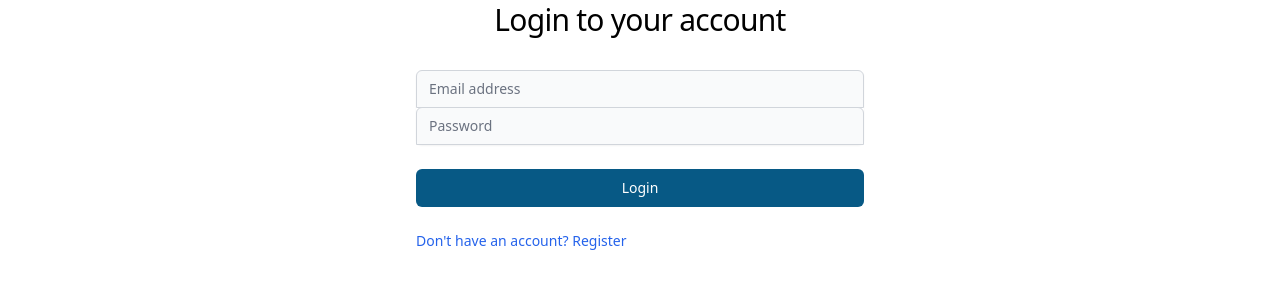
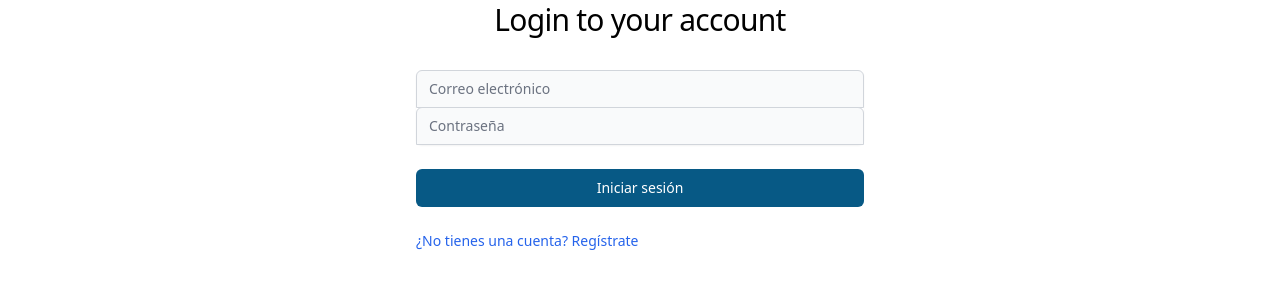
Before and after one commit to BabakHemmatian/AI-creativity-Spanish, a React (Create React App) app in the folder frontend/: page /login in a window 1280 px wide. Shown: the part 136-424 px from the top of the page. Built offline with nearby package versions, Linux system fonts and the light colour scheme; no server answers.

Commit message:
Translate login form text to Spanish

```diff
--- a/frontend/src/components/accounts/Login.js
+++ b/frontend/src/components/accounts/Login.js
@@ -27,7 +27,7 @@ export default function Login() {
       await login(email, password);
       navigate("/");
     } catch (e) {
-      setError("Failed to login");
+      setError("No se pudo iniciar sesión");
     }
 
     setLoading(false);
@@ -51,7 +51,7 @@ export default function Login() {
                 autoComplete="email"
                 required
                 className="appearance-none rounded-none relative block w-full px-3 py-2 placeholder-gray-500 rounded-t-md bg-gray-50 border border-gray-300 text-gray-900 text-sm focus:outline-none focus:ring-blue-500 focus:border-blue-500 dark:bg-gray-700 dark:border-gray-600 dark:placeholder-gray-400 dark:text-white dark:focus:ring-blue-500 dark:focus:border-blue-500 focus:z-10 sm:text-sm"
-                placeholder="Email address"
+                placeholder="Correo electrónico"
                 onChange={(e) => setEmail(e.target.value)}
               />
             </div>
@@ -63,7 +63,7 @@ export default function Login() {
                 autoComplete="current-password"
                 required
                 className="appearance-none rounded-none relative block w-full px-3 py-2 placeholder-gray-500 rounded-t-md bg-gray-50 border border-gray-300 text-gray-900 text-sm focus:outline-none focus:ring-blue-500 focus:border-blue-500 dark:bg-gray-700 dark:border-gray-600 dark:placeholder-gray-400 dark:text-white dark:focus:ring-blue-500 dark:focus:border-blue-500 focus:z-10 sm:text-sm"
-                placeholder="Password"
+                placeholder="Contraseña"
                 onChange={(e) => setPassword(e.target.value)}
               />
             </div>
@@ -74,7 +74,7 @@ export default function Login() {
               disabled={loading}
               className=" w-full flex justify-center py-2 px-4 border border-transparent text-sm font-medium rounded-md text-white bg-sky-800 hover:bg-sky-900"
             >
-              Login
+              Iniciar sesión
             </button>
           </div>
           <div className="flex items-center justify-between">
@@ -83,7 +83,7 @@ export default function Login() {
                 to="/register"
                 className="text-blue-600 hover:underline dark:text-blue-500"
               >
-                Don't have an account? Register
+                ¿No tienes una cuenta? Regístrate
               </Link>
             </div>
           </div>
```
